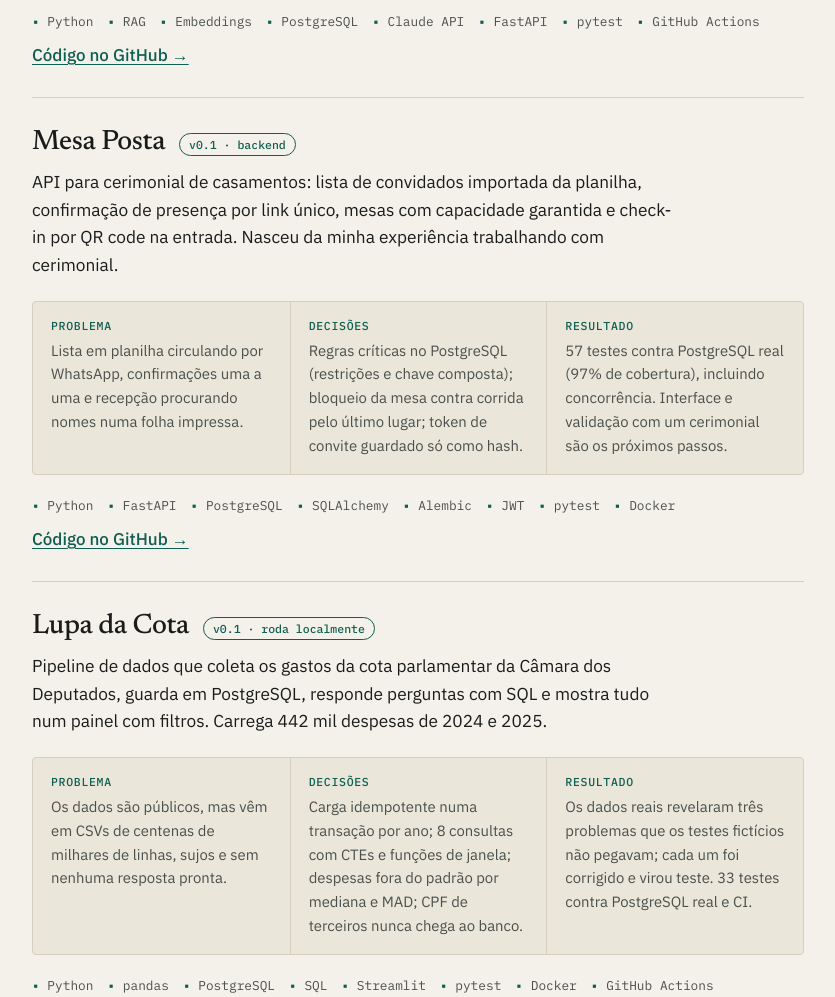
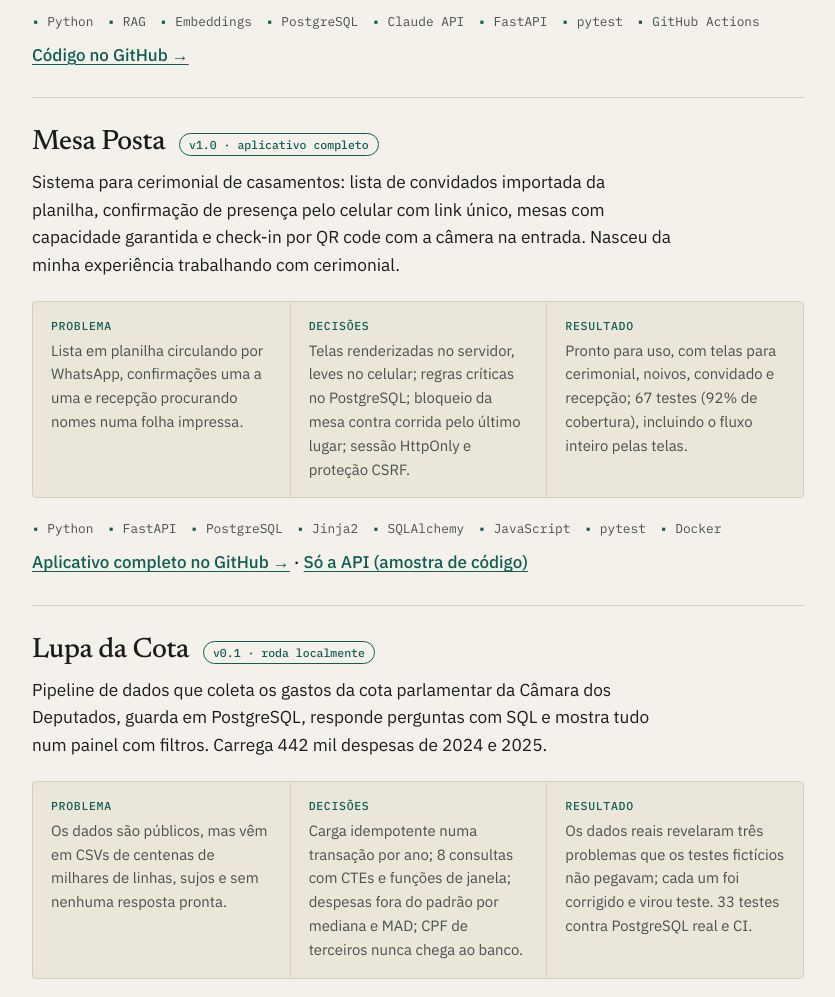
Before and after one commit to leoesquivelcouto/leoesquivelcouto.github.io, a plain HTML site: page index.html in a window 1280 px wide. Shown: the part 2440-3437 px from the top of the page, without its empty margins (328-1163 px from the left). Drawn offline with Linux system fonts and the light colour scheme.

Commit message:
feat: Mesa Posta como aplicativo completo, com link para a versão só API
Co-Authored-By: Claude Opus 5.5 <noreply@anthropic.com>

```diff
--- a/index.html
+++ b/index.html
@@ -117,18 +117,18 @@
         <article class="projeto" id="mesa-posta">
           <div class="projeto-topo">
             <h3>Mesa Posta</h3>
-            <span class="status publicado">v0.1 · backend</span>
+            <span class="status publicado">v1.0 · aplicativo completo</span>
           </div>
-          <p class="projeto-resumo">API para cerimonial de casamentos: lista de convidados importada da planilha,
-            confirmação de presença por link único, mesas com capacidade garantida e check-in por QR code na
-            entrada. Nasceu da minha experiência trabalhando com cerimonial.</p>
+          <p class="projeto-resumo">Sistema para cerimonial de casamentos: lista de convidados importada da planilha,
+            confirmação de presença pelo celular com link único, mesas com capacidade garantida e check-in por QR code
+            com a câmera na entrada. Nasceu da minha experiência trabalhando com cerimonial.</p>
           <div class="caso">
             <div><h4>Problema</h4><p>Lista em planilha circulando por WhatsApp, confirmações uma a uma e recepção procurando nomes numa folha impressa.</p></div>
-            <div><h4>Decisões</h4><p>Regras críticas no PostgreSQL (restrições e chave composta); bloqueio da mesa contra corrida pelo último lugar; token de convite guardado só como hash.</p></div>
-            <div><h4>Resultado</h4><p>57 testes contra PostgreSQL real (97% de cobertura), incluindo concorrência. Interface e validação com um cerimonial são os próximos passos.</p></div>
+            <div><h4>Decisões</h4><p>Telas renderizadas no servidor, leves no celular; regras críticas no PostgreSQL; bloqueio da mesa contra corrida pelo último lugar; sessão HttpOnly e proteção CSRF.</p></div>
+            <div><h4>Resultado</h4><p>Pronto para uso, com telas para cerimonial, noivos, convidado e recepção; 67 testes (92% de cobertura), incluindo o fluxo inteiro pelas telas.</p></div>
           </div>
-          <ul class="stack" aria-label="Tecnologias"><li>Python</li><li>FastAPI</li><li>PostgreSQL</li><li>SQLAlchemy</li><li>Alembic</li><li>JWT</li><li>pytest</li><li>Docker</li></ul>
-          <p class="links"><a href="https://github.com/leoesquivelcouto/mesa-posta">Código no GitHub →</a></p>
+          <ul class="stack" aria-label="Tecnologias"><li>Python</li><li>FastAPI</li><li>PostgreSQL</li><li>Jinja2</li><li>SQLAlchemy</li><li>JavaScript</li><li>pytest</li><li>Docker</li></ul>
+          <p class="links"><a href="https://github.com/leoesquivelcouto/mesa-posta-app">Aplicativo completo no GitHub →</a> · <a href="https://github.com/leoesquivelcouto/mesa-posta-api">Só a API (amostra de código)</a></p>
         </article>
 
         <article class="projeto" id="lupa-da-cota">
@@ -230,7 +230,7 @@
       <div class="secao-corpo">
         <ol class="registro">
           <li><time datetime="2026-11">nov 2026</time><div><h3>Pergunte à Lei</h3><p>RAG sobre legislação com citação conferida e avaliação medida de três modelos de embedding.</p></div></li>
-          <li><time datetime="2026-11">nov 2026</time><div><h3>Mesa Posta</h3><p>API para cerimonial de casamentos com FastAPI, PostgreSQL, migrações e testes de concorrência.</p></div></li>
+          <li><time datetime="2026-11">nov 2026</time><div><h3>Mesa Posta</h3><p>Aplicativo completo para cerimonial de casamentos: da planilha de convidados ao check-in por QR code.</p></div></li>
           <li><time datetime="2026-11">nov 2026</time><div><h3>Lupa da Cota</h3><p>Pipeline de dados públicos da Câmara: ETL em Python, PostgreSQL, SQL analítico e painel.</p></div></li>
           <li><time datetime="2026-11">nov 2026</time><div><h3>rumo</h3><p>Início do rastreador de candidaturas com FastAPI, SQL, testes automatizados e CI.</p></div></li>
           <li><time datetime="2026-10">out 2026</time><div><h3>GestClass</h3><p>Projeto de extensão em equipe: primeiro sistema com usuários reais, numa escola pública do DF.</p></div></li>
```
Also changed, not shown: cv/index.html (+3 -3 lines), 1 other file.
